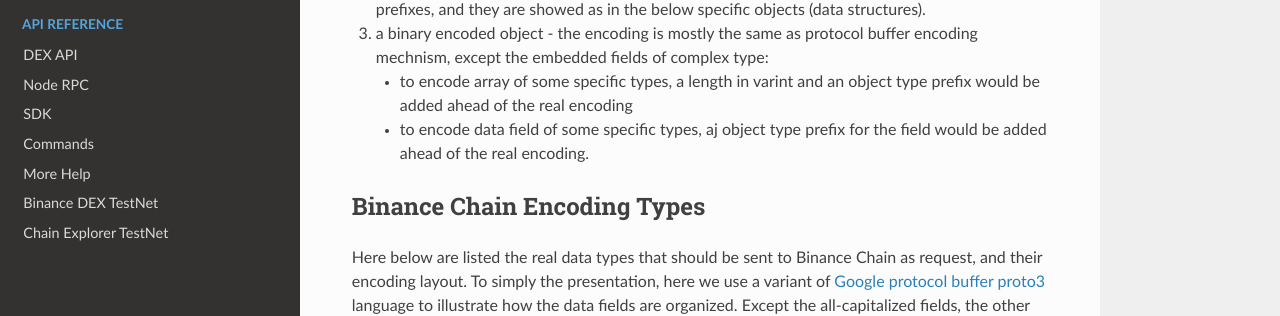
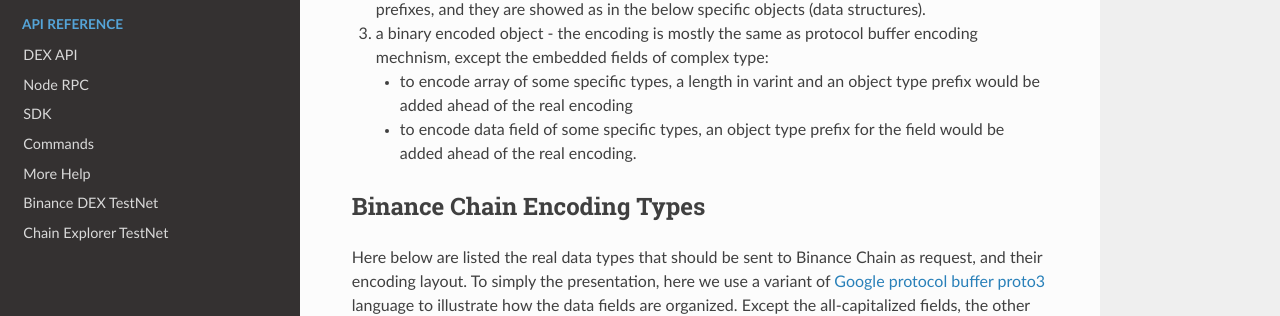
Before and after one commit to yash-sharma1/docs-site, an MkDocs documentation site: the page built from docs/encoding.md, in a window 1280 px wide and 900 px high, scrolled down 845 px. Shown: the part 138-454 px from the top of the window. Built offline with MkDocs 1.6.1, drawn with Linux system fonts in a browser that asks for light colours; nearby versions of some CDN libraries.

Commit message:
fix typo.

```diff
--- a/docs/encoding.md
+++ b/docs/encoding.md
@@ -30,7 +30,7 @@
 2. an object type prefix of 4-8 bytes - For different type of objects, there would be different type prefixes, and they are showed as in the below specific objects (data structures).
 3. a binary encoded object - the encoding is mostly the same as protocol buffer encoding mechnism, except the embedded fields of complex type:
     - to encode array of some specific types, a length in varint and an object type prefix would be added ahead of the real encoding
-    - to encode data field of some specific types, aj object type prefix for the field would be added ahead of the real encoding.
+    - to encode data field of some specific types, an object type prefix for the field would be added ahead of the real encoding.
 
 ## Binance Chain Encoding Types
 
```
